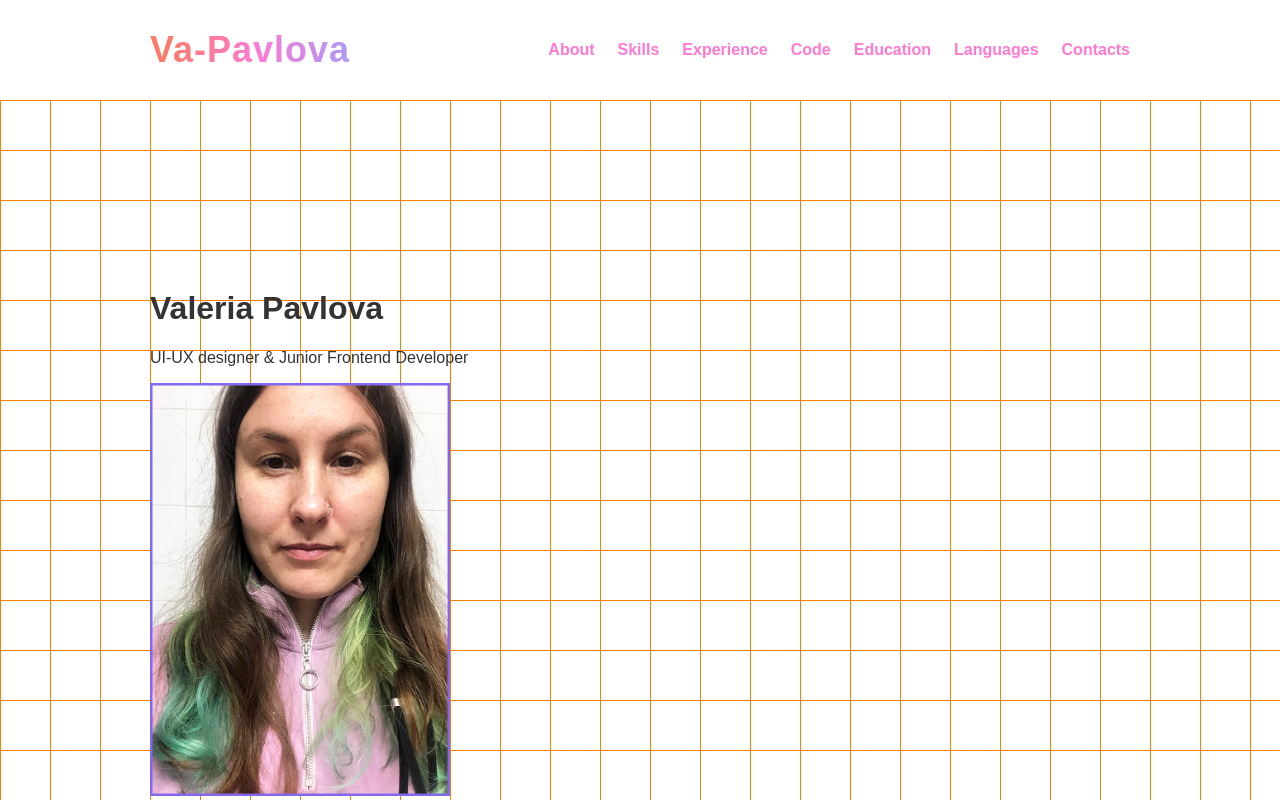
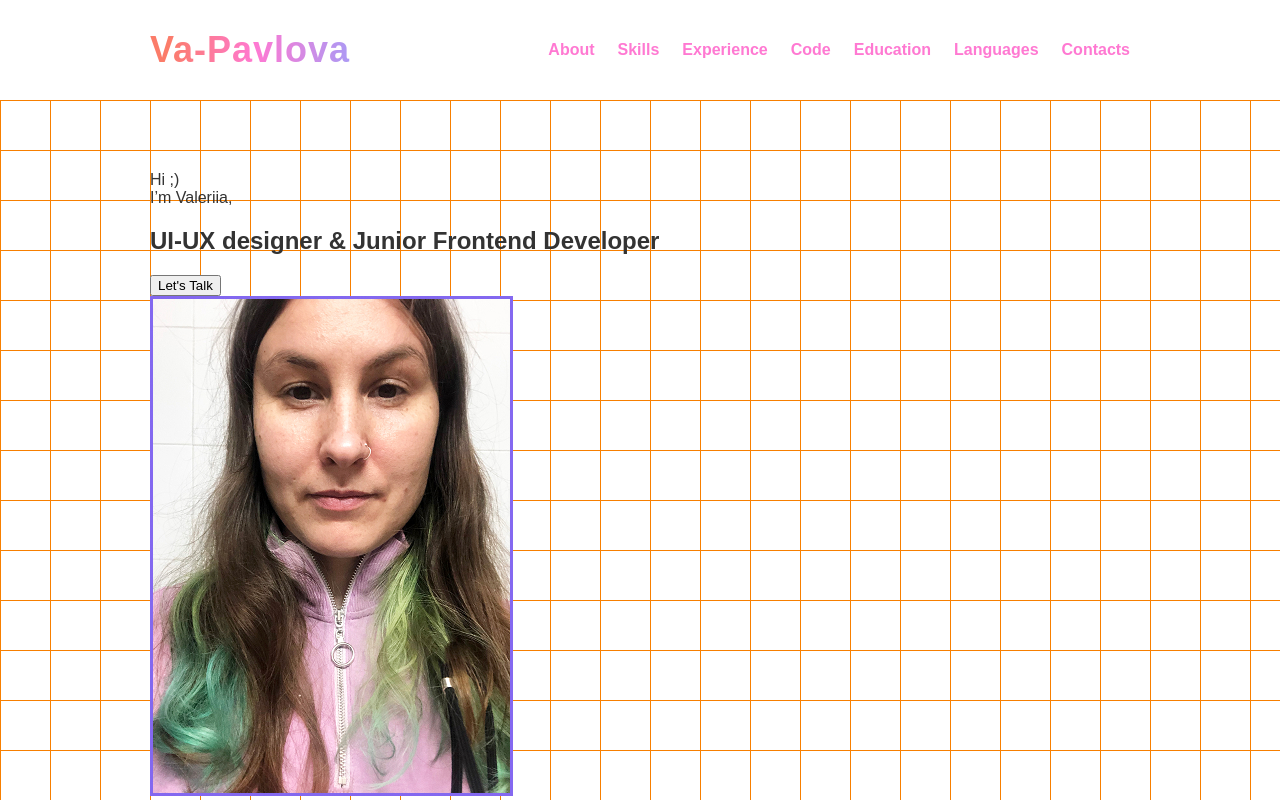
Before and after one commit to valeriapavlova/rsschool-cv, a plain HTML site: page index.html in a window 1280 px wide. Drawn offline with Linux system fonts and the light colour scheme; a web font is replaced by a local one.

Commit message:
feat: add hero section and update nav-link padding

```diff
--- a/index.html
+++ b/index.html
@@ -29,9 +29,17 @@
     </header>
     <main class="main">
         <div class="container">
-            <h1>Valeria Pavlova</h1>
-            <p>UI-UX designer &amp; Junior Frontend Developer</p>
-            <img src="assets/img/Valeria.jpg" alt="photo Valeria Pavlova" width="300px">
+            <section class="section" id="hero">
+                <div class="hero-content section-box">
+                    <p class="hero-text">Hi <span aria-label="winking face" role="img">;)</span><br>
+                    I’m Valeriia,</p>
+                    <h1>UI-UX designer &amp; Junior Frontend Developer</h1>
+                    <button class="button hero-button">Let's Talk</button>
+                </div>
+                <div class="hero-image section-box">
+                    <img src="assets/img/Valeria.jpg" alt="Valeria" class="hero-image__img">
+                </div>
+            </section>
         </div>
     <footer class="footer">
         <div class="container">
--- a/style.css
+++ b/style.css
@@ -86,7 +86,7 @@ a {
     align-items: center;
     justify-content: end;
     list-style: none;
-    gap: 23px;
+    gap: 8px;
     margin: 0;
     padding: 0;
 }
@@ -100,6 +100,7 @@ a {
     color: var(--button-primary);
     text-decoration: none;
     transition: color 0.3s ease-in-out;
+    padding-left: 15px;
 }
 
 .nav__list a:hover,
```
